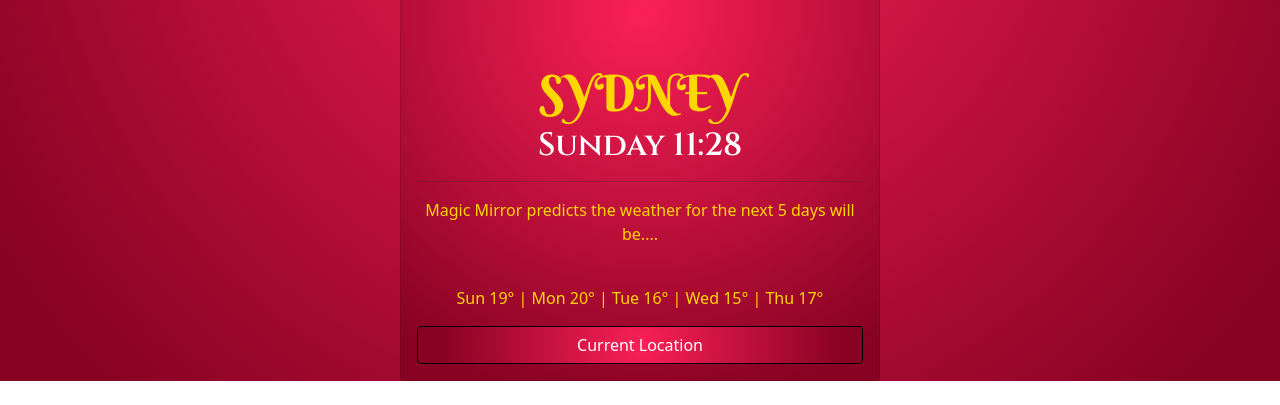
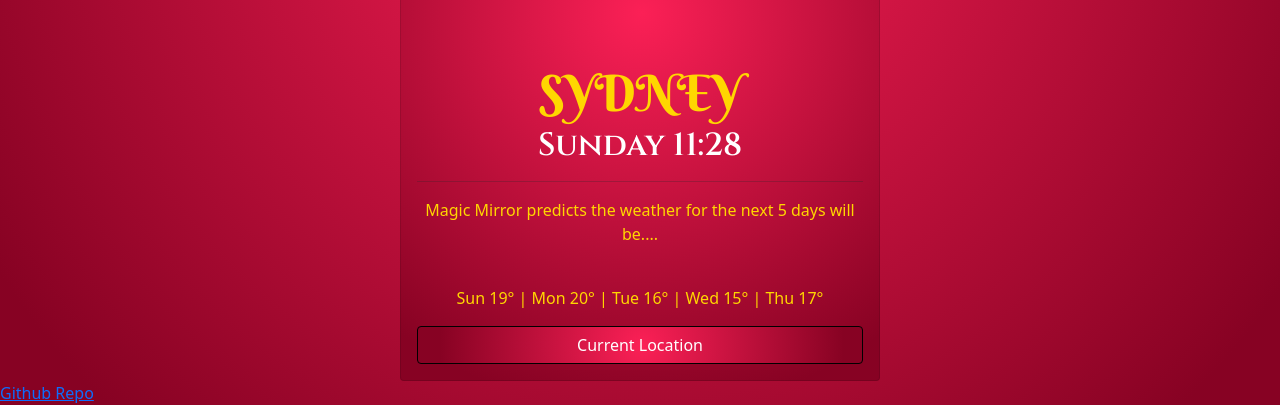
Before and after one commit to Sabrene-Marie/my-weather-app, a plain HTML site: page index.html in a window 1280 px wide. Shown: the part 705-1110 px from the top of the page. Before the commit the page ends 1086 px from the top, so only its background shows below. Drawn offline with nearby package versions, Linux system fonts and the light colour scheme; no server answers; a web font is replaced by a local one.

Commit message:
Added Github repo link to bottom of project.

```diff
--- a/index.html
+++ b/index.html
@@ -45,9 +45,11 @@
     <a href="#" id="current-location-button" class="btn btn-primary">Current Location</a>
   </div>
 </div>
+<a href="https://github.com/Sabrene-Marie/my-weather-app.git"> Github Repo </a>
 </html>
 </body>
 <script
   src = "script.js">
 </script>
+
 </html>
```
